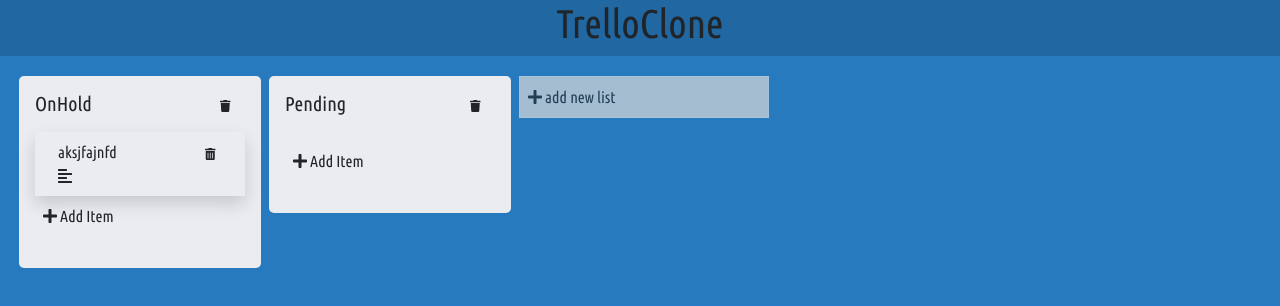
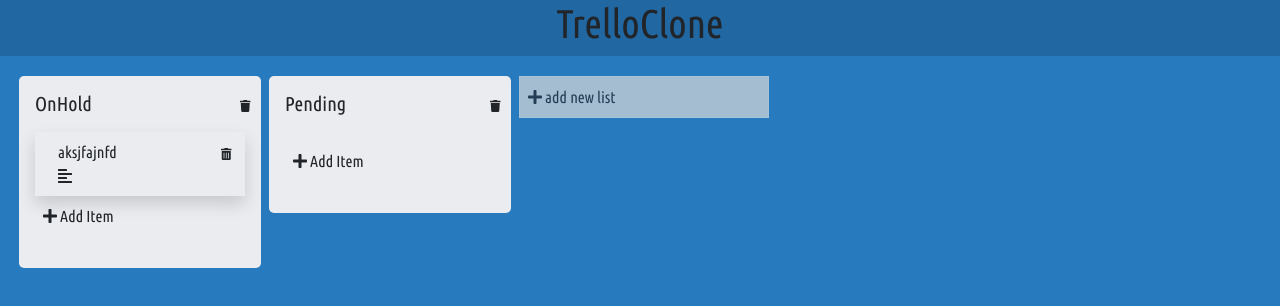
Before and after one commit to suryakh/trelloCloneApp, a React (Create React App) app: page / in a window 1280 px wide. Shown: the top 306 px of the page. Built offline with nearby package versions, Linux system fonts and the light colour scheme.

Commit message:
Bugs Fixing

```diff
--- a/src/App.js
+++ b/src/App.js
@@ -1,5 +1,4 @@
 import React from 'react';
-import logo from './logo.svg';
 import './App.css';
 import  Home  from './Components/Home';
 
--- a/src/Components/Add_List.jsx
+++ b/src/Components/AddList.jsx
@@ -2,7 +2,7 @@ import React, { Component } from 'react'
 import { connect } from 'react-redux'
 import { addListStatus, addNewList } from '../Redux/Actions'
 
-export class Add_List extends Component {
+export class AddList extends Component {
     constructor(props) {
         super(props)
         this.state = {
@@ -46,4 +46,4 @@ const mapDispatchToProps = dispatch => {
 
 }
 
-export default connect(mapStateToProps, mapDispatchToProps)(Add_List)
+export default connect(mapStateToProps, mapDispatchToProps)(AddList)
--- a/src/Components/Home.jsx
+++ b/src/Components/Home.jsx
@@ -3,7 +3,7 @@ import { connect } from 'react-redux'
 import { FontAwesomeIcon } from '@fortawesome/react-fontawesome'
 import { faPlus } from '@fortawesome/free-solid-svg-icons'
 import Lists from './Lists'
-import Add_List from './Add_List'
+import AddList from './AddList'
 import { addListStatus } from '../Redux/Actions'
 
 
@@ -30,7 +30,7 @@ export class Home extends Component {
                 <div className="mainDiv">
                     {this.props.appData.mainData.map((ele) => <div><Lists data={ele} /></div>)}
                     <div >
-                        {this.props.appData.addListStatus ? <Add_List /> : <div className=" col-12 border addListDiv m-1 p-2" style={{cursor:"pointer"}} onClick={() => this.props.addListStatus()}><FontAwesomeIcon icon={faPlus} /> add new list</div>}
+                        {this.props.appData.addListStatus ? <AddList /> : <div className=" col-12 border addListDiv m-1 p-2" style={{cursor:"pointer"}} onClick={() => this.props.addListStatus()}><FontAwesomeIcon icon={faPlus} /> add new list</div>}
                     </div>
                 </div>
             </div>
--- a/src/Components/Lists.jsx
+++ b/src/Components/Lists.jsx
@@ -3,7 +3,7 @@ import { connect } from 'react-redux'
 import { addItem, deleteList, deleteItem, editListTitle, dropItem } from '../Redux/Actions'
 import Item from './Item'
 import { FontAwesomeIcon } from '@fortawesome/react-fontawesome'
-import { faPlus, faTrash, faTrashAlt, faAlignLeft, faCross, faTimes } from '@fortawesome/free-solid-svg-icons'
+import { faPlus, faTrash, faTrashAlt, faAlignLeft,faTimes } from '@fortawesome/free-solid-svg-icons'
 
 export class Itemlist extends Component {
     constructor(props) {
@@ -60,7 +60,7 @@ export class Itemlist extends Component {
     }
     onDrop = (e) => {
         let data = JSON.parse(e.dataTransfer.getData('data'))
-        if (this.props.data.id != data.dragId) {
+        if (this.props.data.id !== data.dragId) {
             this.props.dropItem(data, this.props.data.id)
         }
     }
@@ -81,7 +81,7 @@ export class Itemlist extends Component {
                                 <div style={{ cursor: "pointer" }} className="m-1" onClick={() => this.changeEditMode()} ><FontAwesomeIcon style={{ color: "red" }} icon={faTimes} size="lg" /></div>
                             </div> :
                             <div className="row">
-                                <h5 className="col-10" onClick={() => this.changeEditMode()}>{this.props.data.title}</h5>
+                                <h5 className="col-11" onClick={() => this.changeEditMode()}>{this.props.data.title}</h5>
                                 <div style={{ cursor: "pointer" }} onClick={() => this.props.deleteList(this.props.data.id)}><FontAwesomeIcon icon={faTrash} size="xs" /></div>
                             </div>}
 
@@ -91,7 +91,7 @@ export class Itemlist extends Component {
                             {this.props.data.items.map((ele) =>
                                 <div onDragStart={(e) => this.onDragStart(e, ele)} className="col-12" draggable>
                                 <div className="row shadow mt-3 p-2">
-                                    <div className='col-10 ' style={{ cursor: "pointer" }} data-toggle="modal" data-target={`#modal${ele.id}`}>{ele.title} </div><div style={{ cursor: "pointer" }} onClick={() => this.props.deleteItem(ele.id, this.props.data.id)}><FontAwesomeIcon icon={faTrashAlt} size="xs" /></div>
+                                    <div className='col-11' style={{ cursor: "pointer" }} data-toggle="modal" data-target={`#modal${ele.id}`}>{ele.title} </div><div style={{ cursor: "pointer" }} onClick={() => this.props.deleteItem(ele.id, this.props.data.id)}><FontAwesomeIcon icon={faTrashAlt} size="xs" /></div>
                                     {ele.description && <div className='col-9'><FontAwesomeIcon icon={faAlignLeft} /></div>}
                                 </div>
 
```
